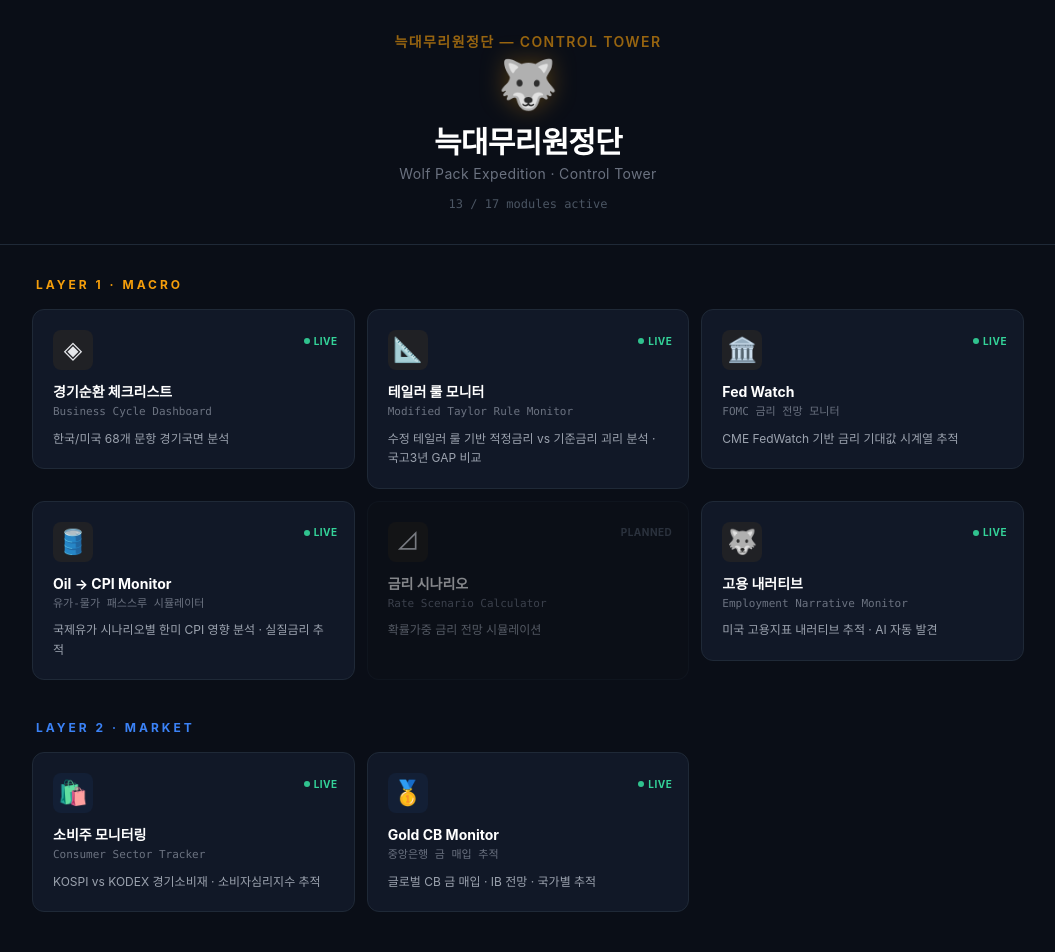
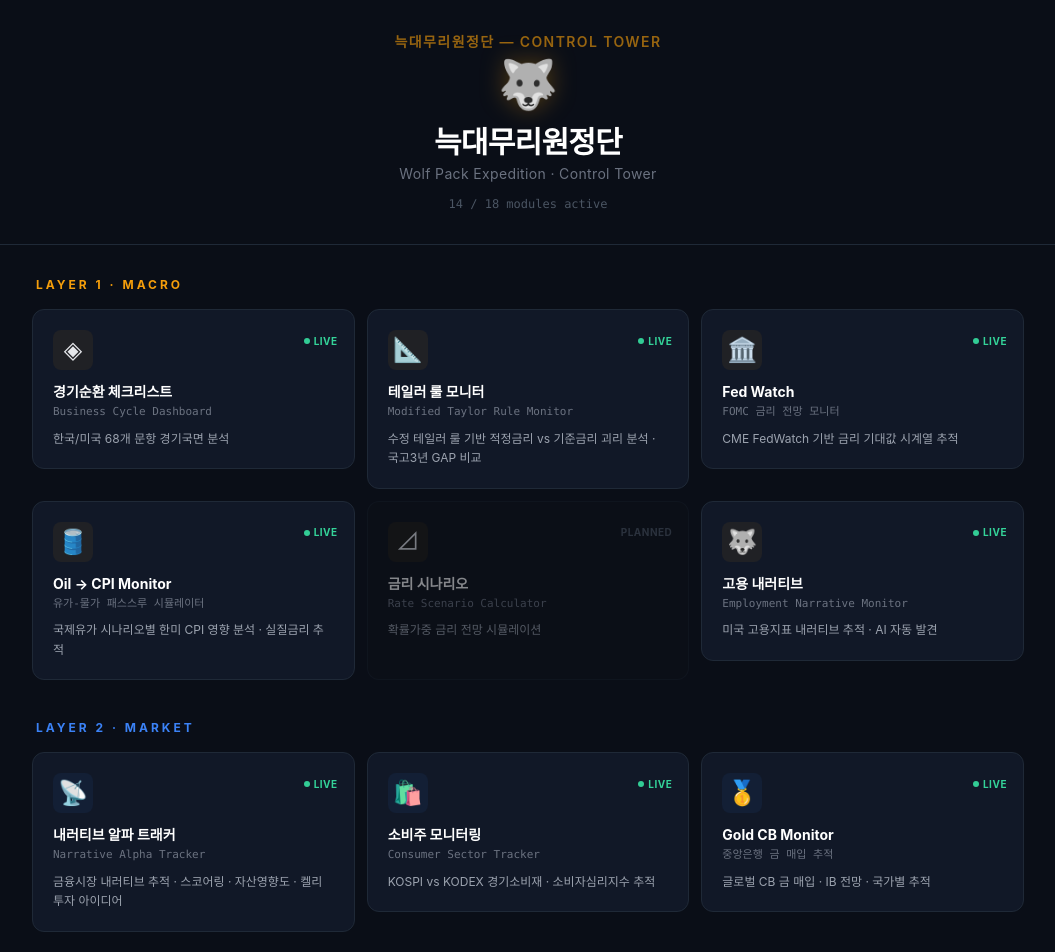
Before and after one commit to mib7514/wolfpack, a Next.js app: page / in a window 1280 px wide. Shown: the top 952 px of the page, without its empty margins (112-1167 px from the left). Built offline with nearby package versions, Linux system fonts and the light colour scheme.

Commit message:
Update page.js

```diff
--- a/app/page.js
+++ b/app/page.js
@@ -65,6 +65,16 @@
     status: "live",
   },
   // ─── Layer 2: MARKET ───
+  {
+    id: "narrative-tracker",
+    name: "내러티브 알파 트래커",
+    subtitle: "Narrative Alpha Tracker",
+    icon: "📡",
+    description: "금융시장 내러티브 추적 · 스코어링 · 자산영향도 · 켈리 투자 아이디어",
+    path: "/modules/narrative-tracker",
+    layer: "market",
+    status: "live",
+  },
   {
     id: "consumer-sector",
     name: "소비주 모니터링",
```
